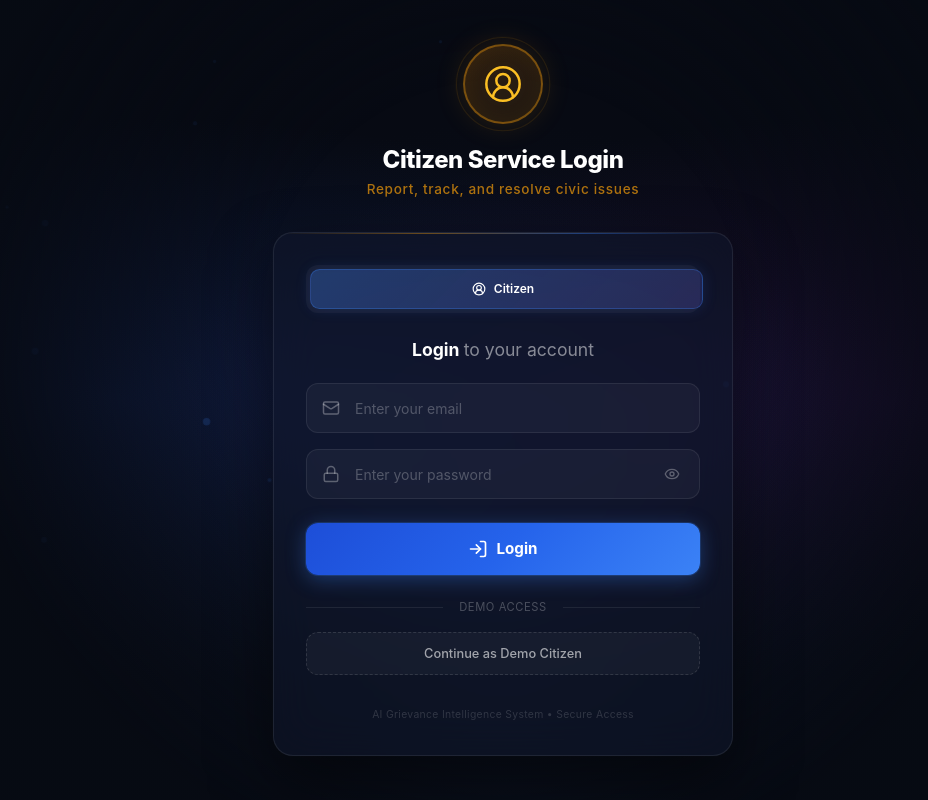
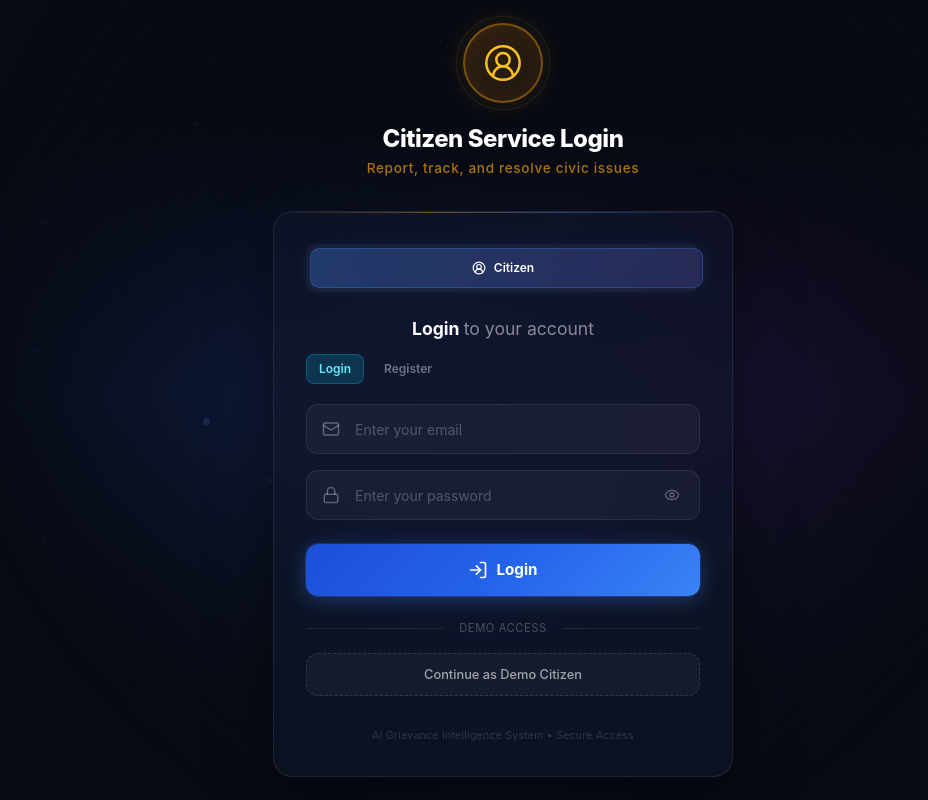
Before and after one commit to curioustushaar/citizen, a Next.js app in the folder client/: page /citizen/login in a window 1280 px wide. Shown: the whole page, without its empty margins (137-1065 px from the left). Built offline with nearby package versions, Linux system fonts and the light colour scheme; no server answers.

Commit message:
Add citizen register option on login

```diff
--- a/client/src/components/auth/RoleLogin.tsx
+++ b/client/src/components/auth/RoleLogin.tsx
@@ -3,7 +3,7 @@
 import { useEffect, useState } from 'react';
 import { useRouter } from 'next/navigation';
 import { motion, AnimatePresence } from 'framer-motion';
-import { Mail, Lock, LogIn, Eye, EyeOff, ShieldCheck, Users, UserCircle2 } from 'lucide-react';
+import { Mail, Lock, LogIn, Eye, EyeOff, ShieldCheck, Users, UserCircle2, User, Phone } from 'lucide-react';
 import { useAuth } from '@/lib/auth';
 
 type RoleType = 'PUBLIC' | 'ADMIN' | 'SUPER_ADMIN';
@@ -24,13 +24,16 @@ const roleMeta: Record<RoleType, { icon: any; label: string }> = {
 
 export default function RoleLogin({ role, title, subtitle, redirectTo, allowDemo = true }: RoleLoginProps) {
   const router = useRouter();
-  const { login, demoLogin } = useAuth();
+  const { login, demoLogin, register } = useAuth();
   const [email, setEmail] = useState('');
   const [password, setPassword] = useState('');
+  const [name, setName] = useState('');
+  const [phone, setPhone] = useState('');
   const [showPassword, setShowPassword] = useState(false);
   const [loading, setLoading] = useState(false);
   const [error, setError] = useState('');
   const [particles, setParticles] = useState<any[]>([]);
+  const [mode, setMode] = useState<'login' | 'register'>('login');
 
   useEffect(() => {
     const p = [...Array(18)].map((_, i) => ({
@@ -61,6 +64,27 @@ export default function RoleLogin({ role, title, subtitle, redirectTo, allowDemo
         setError(`Invalid credentials or access denied for ${roleMeta[role].label} portal.`);
       }
     }
+    setLoading(false);
+  };
+
+  const handleRegister = async (e: React.FormEvent) => {
+    e.preventDefault();
+    setLoading(true);
+    setError('');
+
+    const res = await register({
+      name,
+      email,
+      password,
+      phone,
+    });
+
+    if (res.ok) {
+      router.push(redirectTo);
+    } else {
+      setError(res.error || 'Registration failed. Please try again.');
+    }
+
     setLoading(false);
   };
 
@@ -152,8 +176,37 @@ export default function RoleLogin({ role, title, subtitle, redirectTo, allowDemo
 
           <div className="login-mode-header">
             <h2 className="login-mode-title">
-              Login <span className="login-mode-title-thin">to your account</span>
+              {mode === 'login' ? 'Login' : 'Register'}{' '}
+              <span className="login-mode-title-thin">
+                {mode === 'login' ? 'to your account' : 'for a new account'}
+              </span>
             </h2>
+            {role === 'PUBLIC' && (
+              <div className="mt-3 flex items-center gap-2">
+                <button
+                  type="button"
+                  onClick={() => setMode('login')}
+                  className={`px-3 py-1.5 rounded-lg text-xs font-semibold transition-all ${
+                    mode === 'login'
+                      ? 'bg-primary-500/20 text-primary-300 border border-primary-500/30'
+                      : 'text-white/40 hover:text-white/70 hover:bg-white/5'
+                  }`}
+                >
+                  Login
+                </button>
+                <button
+                  type="button"
+                  onClick={() => setMode('register')}
+                  className={`px-3 py-1.5 rounded-lg text-xs font-semibold transition-all ${
+                    mode === 'register'
+                      ? 'bg-primary-500/20 text-primary-300 border border-primary-500/30'
+                      : 'text-white/40 hover:text-white/70 hover:bg-white/5'
+                  }`}
+                >
+                  Register
+                </button>
+              </div>
+            )}
           </div>
 
           <AnimatePresence>
@@ -169,7 +222,36 @@ export default function RoleLogin({ role, title, subtitle, redirectTo, allowDemo
             )}
           </AnimatePresence>
 
-          <form onSubmit={handleLogin} className="login-form">
+          <form onSubmit={mode === 'login' ? handleLogin : handleRegister} className="login-form">
+            {role === 'PUBLIC' && mode === 'register' && (
+              <>
+                <div className="login-field">
+                  <div className="login-input-wrapper">
+                    <User className="login-input-icon" />
+                    <input
+                      type="text"
+                      value={name}
+                      onChange={(e) => setName(e.target.value)}
+                      className="login-input"
+                      placeholder="Full name"
+                      required
+                    />
+                  </div>
+                </div>
+                <div className="login-field">
+                  <div className="login-input-wrapper">
+                    <Phone className="login-input-icon" />
+                    <input
+                      type="text"
+                      value={phone}
+                      onChange={(e) => setPhone(e.target.value)}
+                      className="login-input"
+                      placeholder="Phone (optional)"
+                    />
+                  </div>
+                </div>
+              </>
+            )}
             <div className="login-field">
               <div className="login-input-wrapper">
                 <Mail className="login-input-icon" />
@@ -211,13 +293,13 @@ export default function RoleLogin({ role, title, subtitle, redirectTo, allowDemo
               ) : (
                 <>
                   <LogIn className="w-5 h-5" />
-                  <span>Login</span>
+                  <span>{mode === 'login' ? 'Login' : 'Register'}</span>
                 </>
               )}
             </button>
           </form>
 
-          {allowDemo && (
+          {allowDemo && mode === 'login' && (
             <div className="login-demo-section">
               <div className="login-divider">
                 <span>Demo Access</span>
```
